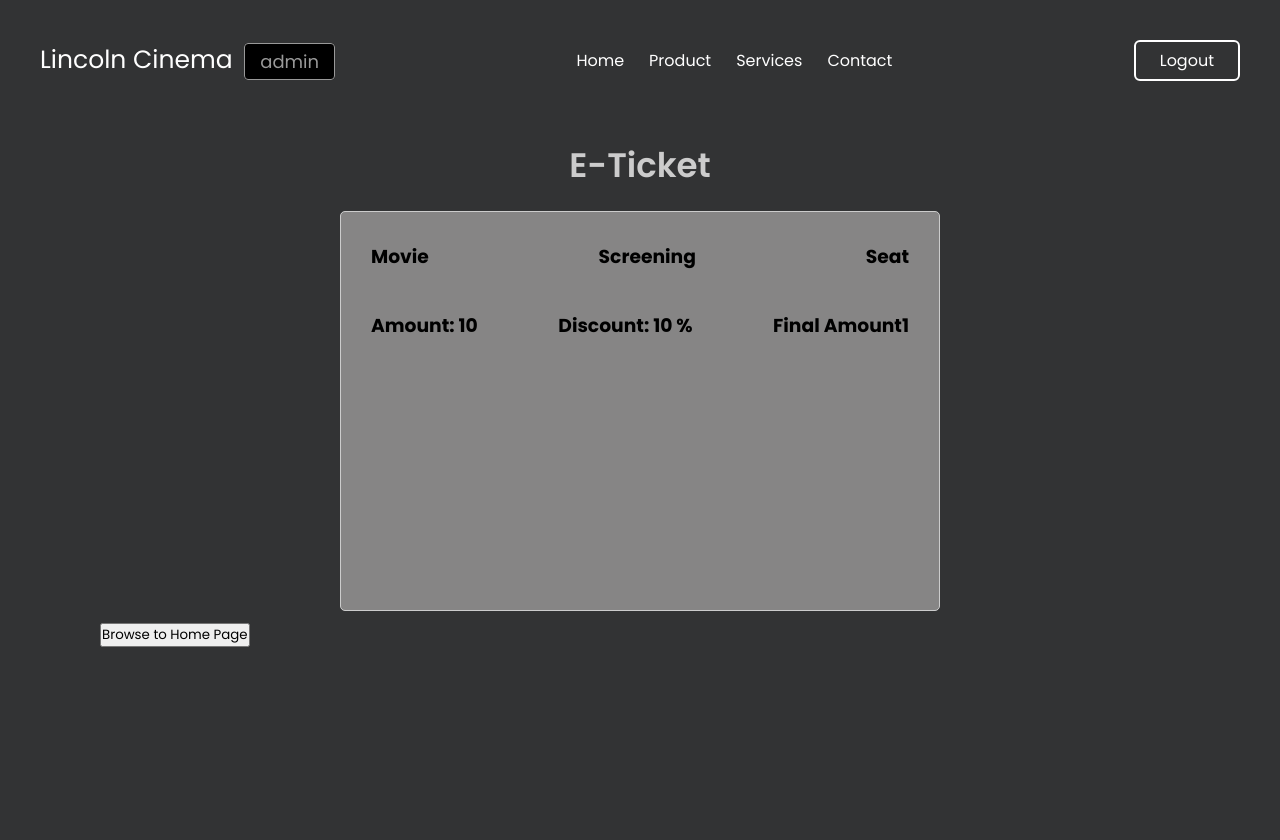
After one commit to MiaTian1024/Movie-Ticket-Booking-System, a Flask app: template templates/ticket.html in a window 1280 px wide. The commit adds this page. Run offline with Flask 3, Linux system fonts and the light colour scheme; the template is opened without the code that fills it: most values are stand-ins (such as "Sample title", 1, 10 or a date in 2020); some libraries are stand-ins or nearby versions.

Commit message:
add ticket page

```diff
--- a/View.py
+++ b/View.py
@@ -295,24 +295,23 @@ def booking_seat():
   return render_template("payment.html",coupon_list=coupon_list, total_price=total_price , selected_seats=selected_seats, role=role, title="Payment")
 
 
-@app.route('/add_coupon', methods=['POST'])
-def add_coupon():
-  total_price_str = request.form.get('total_price')
+@app.route('/add_credit_card', methods=['POST'])
+def add_credit_card():
+  amount = request.form.get('amount')
+  creditCardNum = request.form.get('num')
+  nameOnCard = request.form.get('name')
+  expiryDate = request.form.get('date')
+  cvv = request.form.get('cvv')
+  credit_card = controller.add_credit_card_payment(amount, creditCardNum, nameOnCard, expiryDate, cvv)
   couponID = request.form.get('couponID')
   if couponID:
       coupon = controller.search_coupon(couponID)
-      discount = coupon.discount
-  else:
-      discount = 0
-  discount = float(discount)
-  total_price = float(total_price_str) - (float(total_price_str) * discount) / 100
+      discount = credit_card.calcDiscount(coupon)
+      total_price = credit_card.calcFinalPayment(coupon)
 
-  print(type(discount))
-  print(discount)
-  coupon_list = controller.get_coupon_list()
   role = session.get('role')
-
-  return render_template("payment.html",coupon_list=coupon_list, total_price=total_price , role=role, title="Payment")
+  msg = f"Amount{amount}, {discount}% discount has been added to your payment. Fianl Payment ${total_price}. "
+  return render_template("ticket.html",msg=msg, discount=discount,  credit_card=credit_card, total_price=total_price , role=role, title="Payment")
 
 
 
--- /dev/null
+++ b/static/css/ticket.css
@@ -0,0 +1,40 @@
+.ticket-container {
+    height: 100vh;
+    padding: 100px;
+    margin: 20px auto;
+  }
+
+  .ticket-label{
+    margin:20px;
+    display: flex;
+    justify-content: center;
+  }
+
+  .ticket-label h3{
+    color:#ccc;
+    font-size: 34px;
+    font-weight: 600;
+  }
+
+  .ticket-container .ticket-card {
+    margin: 10px auto;
+    padding: 30px;
+    border: 1px solid #ccc;
+    width: 600px;
+    height: 400px;
+    border-radius: 5px;
+    display: flex;
+    flex-direction: column;
+    background-color: #a6a4a5b9;
+  }
+
+  .ticket-card .ticket-movie{
+    display: flex;
+    justify-content: space-between;
+    margin-bottom: 40px;
+  }
+
+  .ticket-card .ticket-amount{
+    display: flex;
+    justify-content: space-between;
+  }
--- a/static/main.css
+++ b/static/main.css
@@ -9,6 +9,7 @@
 @import url("css/movie.css");
 @import url("css/seat.css");
 @import url("css/payment.css");
+@import url("css/ticket.css");
 
 
 /* CSS variables for reusablity across all files (including above imported) */
--- /dev/null
+++ b/templates/ticket.html
@@ -0,0 +1,66 @@
+{% extends "base.html" %}
+
+{% block header %}
+<header class="header">
+  <nav class="nav">
+    <a href="#" class="nav_logo">Lincoln Cinema <span>{{ role }}</span></a>
+    {% if role == "Customer" %}
+    <ul class="nav_items">
+      <li class="nav_item">
+        <a href="/customer_home" class="nav_link">Home</a>
+        <a href="#" class="nav_link">Product</a>
+        <a href="#" class="nav_link">Services</a>
+        <a href="#" class="nav_link">Contact</a>
+      </li>
+    </ul>
+    {% elif role == "Admin" %}
+    <ul class="nav_items">
+        <li class="nav_item">
+          <a href="/admin_home" class="nav_link">Home</a>
+          <a href="#" class="nav_link">Product</a>
+          <a href="#" class="nav_link">Services</a>
+          <a href="#" class="nav_link">Contact</a>
+        </li>
+    </ul>
+    {% else %}
+    <ul class="nav_items">
+        <li class="nav_item">
+        <a href="/staff_home" class="nav_link">Home</a>
+        <a href="#" class="nav_link">Product</a>
+        <a href="#" class="nav_link">Services</a>
+        <a href="#" class="nav_link">Contact</a>
+        </li>
+    </ul>
+    {% endif %}
+    <a class="button" href="/logout">Logout</a>
+  </nav>
+</header>
+{% endblock %}
+
+{% block content %}
+
+<div class="ticket-container">
+    <div class="ticket-label">
+        <h3>E-Ticket</h3>
+    </div>
+
+    <div class="ticket-card">
+        <div class="ticket-movie">
+            <h3>Movie</h3>
+            <h3>Screening</h3>
+            <h3>Seat</h3>
+        </div>
+
+        <div class="ticket-amount">
+            <h3>Amount: {{credit_card.amount}}</h3>
+            <h3>Discount: {{discount}} %</h3>
+            <h3>Final Amount{{total_price}}</h3>
+        </div>
+    </div>
+
+    <button>Browse to Home Page</button>
+
+</div>
+
+
+{% endblock %}
```
Also changed, not shown: Controller.py (+6 -5 lines), Models.py (+34 -34 lines), static/css/payment.css (+7 -77 lines), templates/payment.html (+33 -20 lines).
